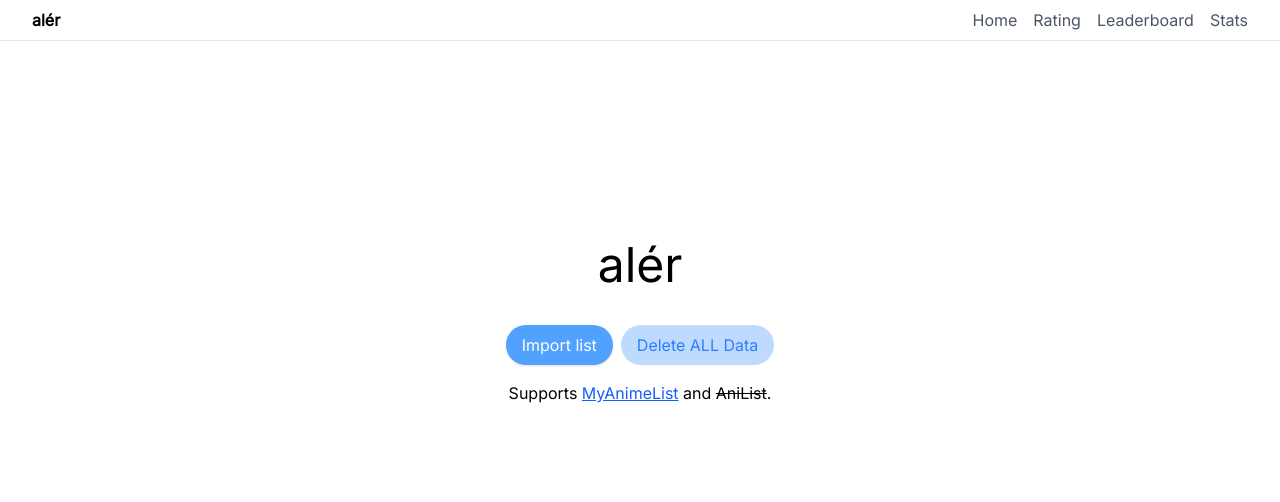
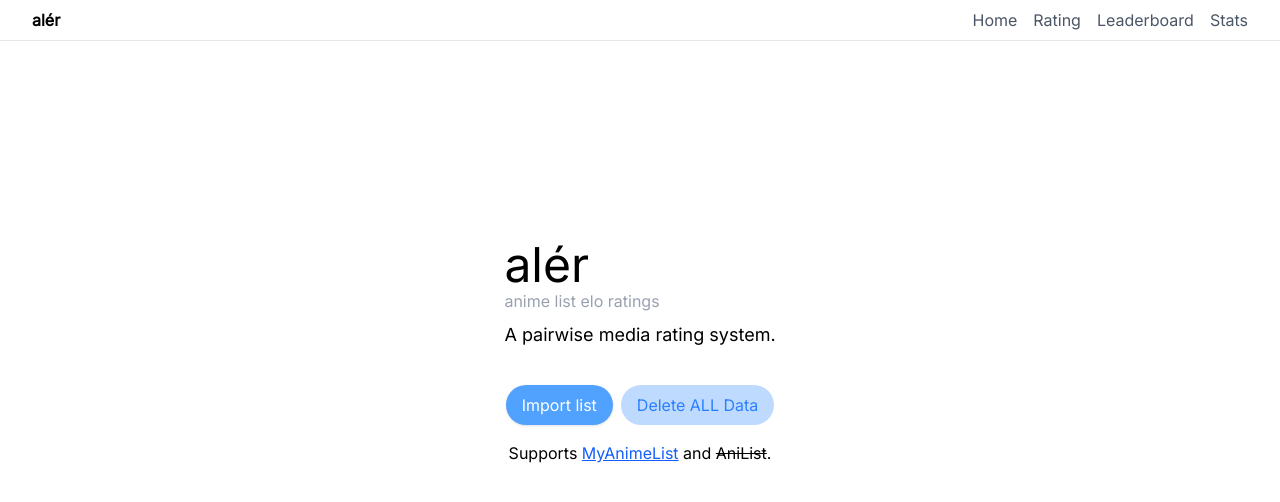
Before and after one commit to jumpyjacko/aler, a SvelteKit app: page / in a window 1280 px wide. Shown: the top 502 px of the page. Built offline with nearby package versions, Linux system fonts and the light colour scheme.

Commit message:
add: EVEN BETTER HOMESCREEN

```diff
--- a/src/routes/+page.svelte
+++ b/src/routes/+page.svelte
@@ -50,7 +50,11 @@
 </script>
 
 <div class="flex flex-col items-center justify-center mt-50 gap-4">
-    <h1 class="text-5xl mb-5">alér</h1>
+    <div class="mb-5">
+        <h1 class="text-5xl">alér</h1>
+        <p class="text-gray-400 mb-2">anime list elo ratings</p>
+        <p class="text-lg">A pairwise media rating system.</p>
+    </div>
 
     <div class="flex flex-row gap-2">
         <label
@@ -95,7 +99,7 @@
     </p>
 
     {#if result > 0}
-        <p class="italic text-gray-500">
+        <p class="text-gray-500 text-center">
             Currently loaded {result} entries
         </p>
     {/if}
```
